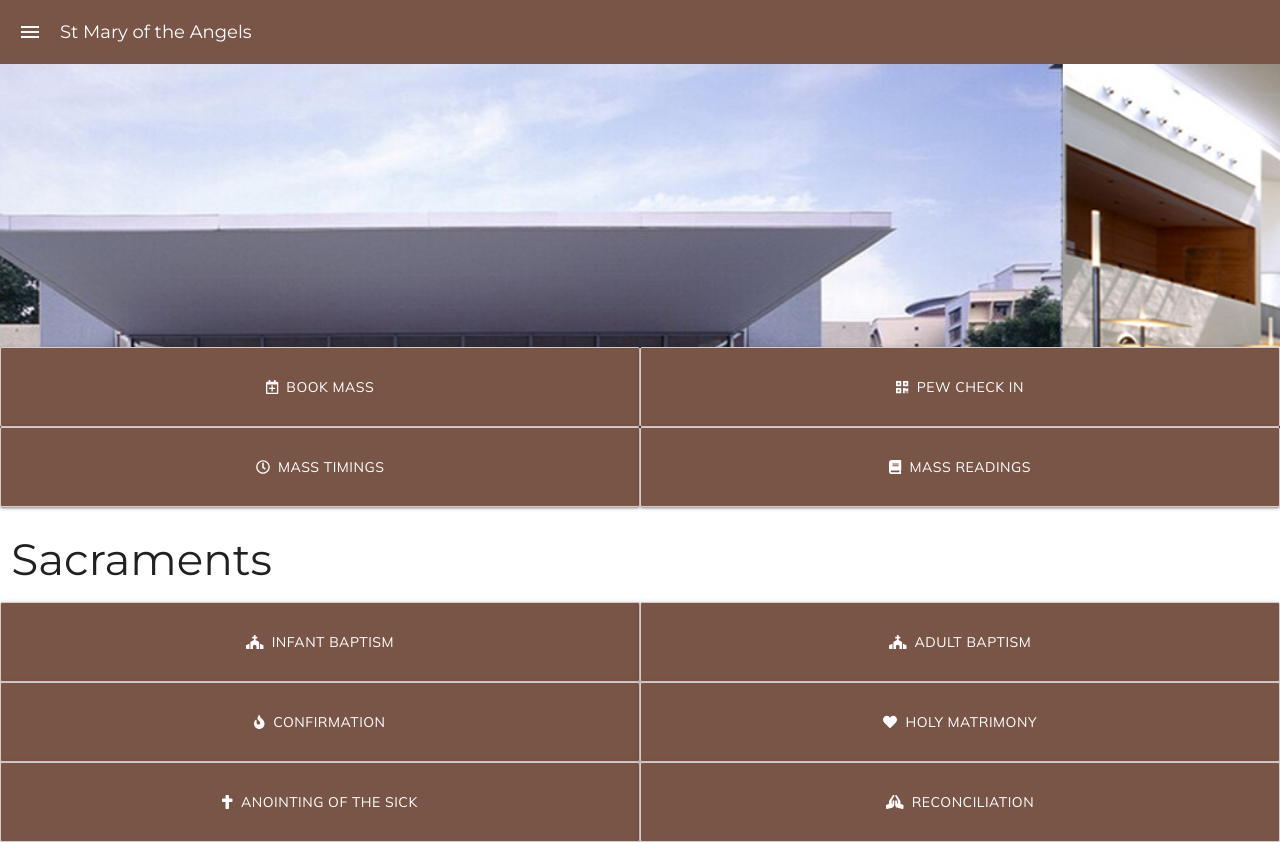
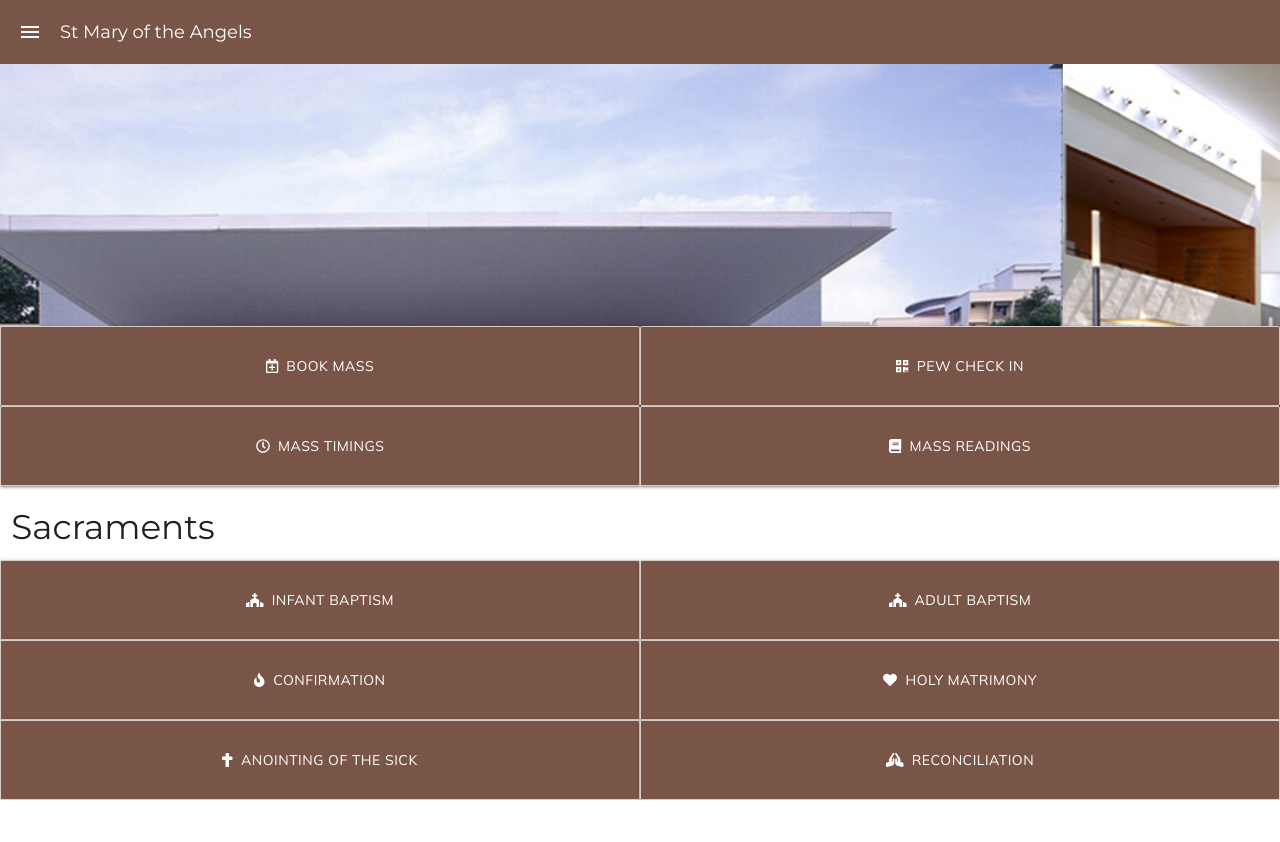
Before and after one commit to ashiswin/SMOTA-Web-App, a React (Create React App) app: page / in a window 1280 px wide. After the commit the page ends 800 px from the top, so only its background shows below. Built offline with nearby package versions, Linux system fonts and the light colour scheme.

Commit message:
Reduce category title size

```diff
--- a/src/components/LinkGrid.tsx
+++ b/src/components/LinkGrid.tsx
@@ -34,7 +34,7 @@ const LinkGrid: React.FC<Props> = ({header, links}) => {
       <div>
         <Row style={{margin: 0}}>
           <Col s={12}>
-            <h3>{header}</h3>
+            <h4>{header}</h4>
           </Col>
         </Row>
         {linkComponents}
--- a/src/index.css
+++ b/src/index.css
@@ -23,7 +23,7 @@ code {
     monospace;
 }
 
-h2, h3 {
+h2, h3, h4, h5 {
   font-family: 'Montserrat',arial,sans-serif;
 }
 
```
